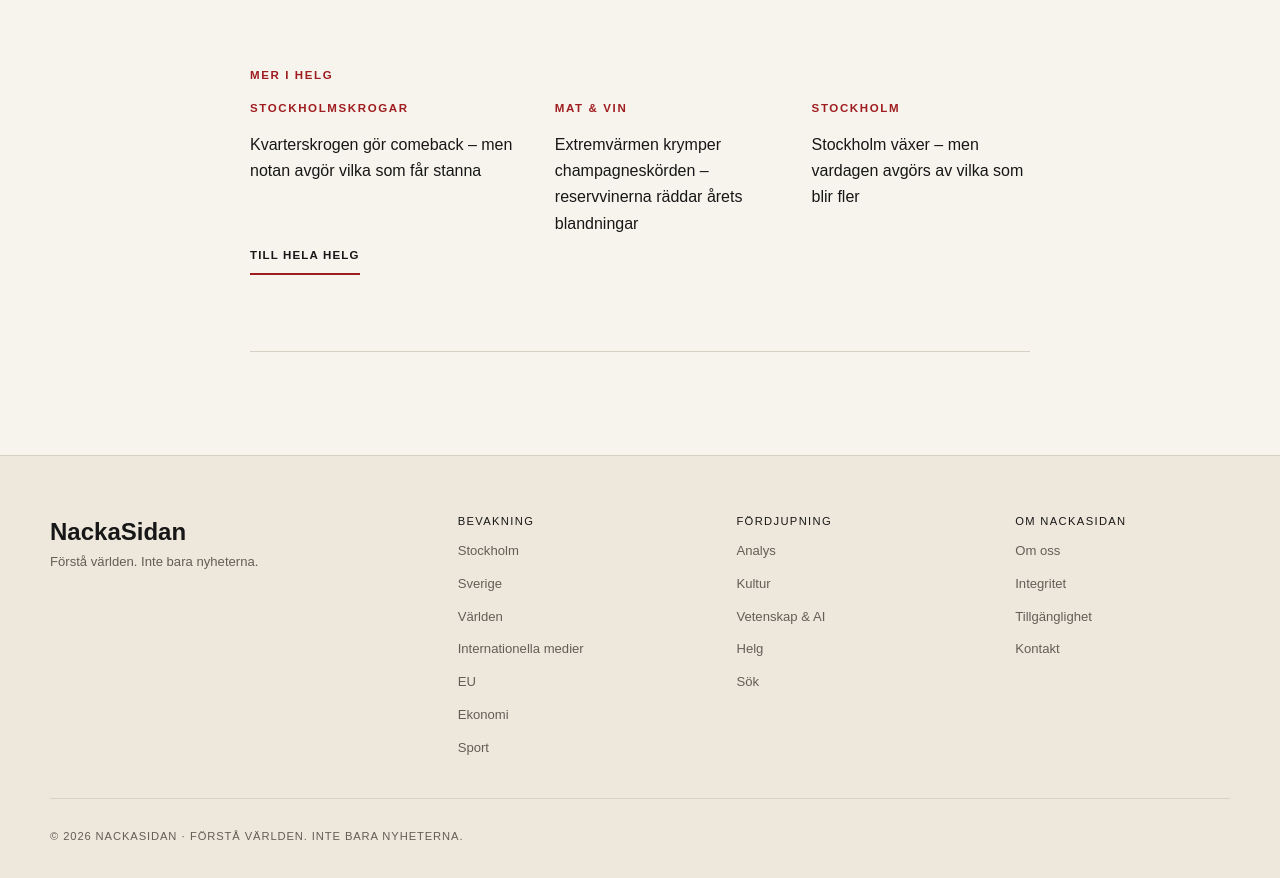
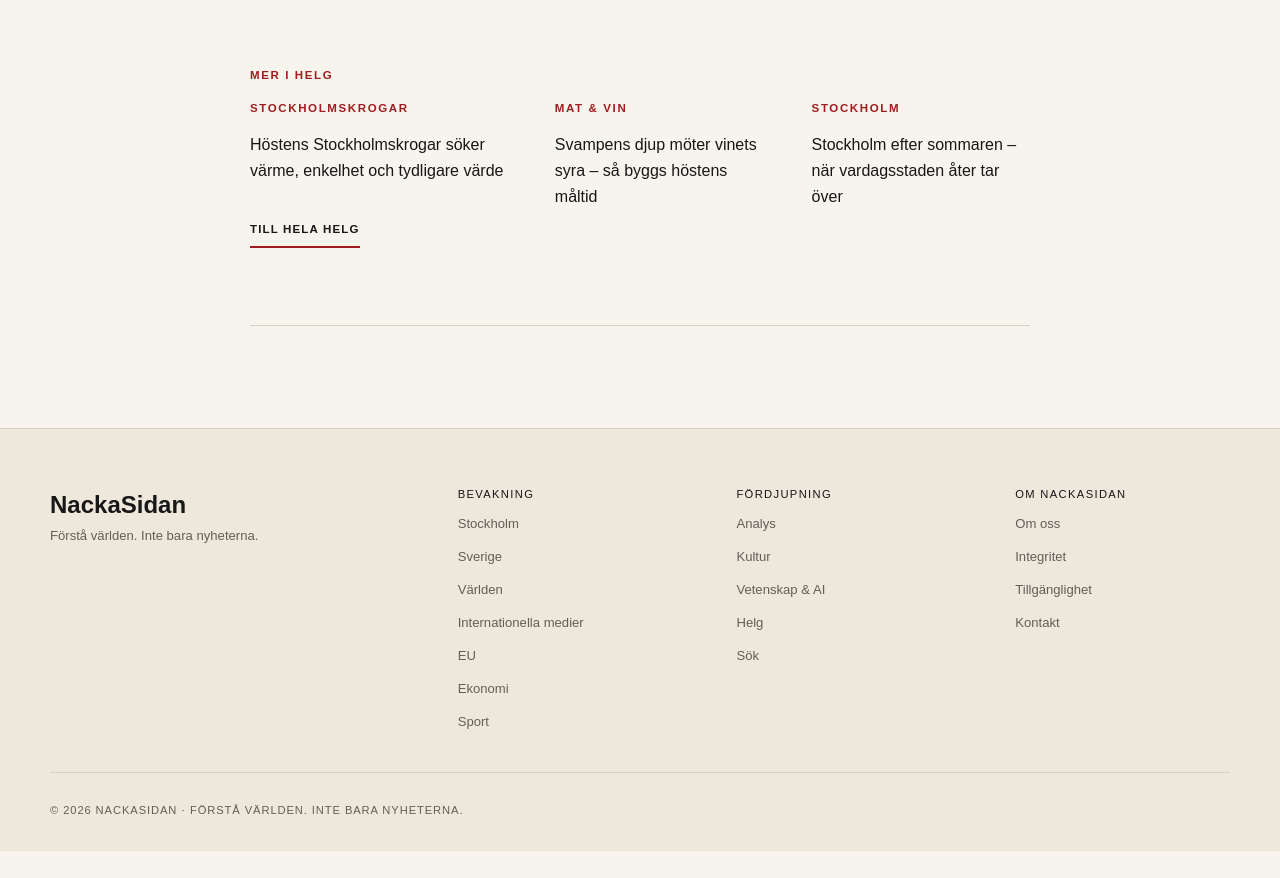
Before and after one commit to Djurgarden2019/NackaSidan-2026, a Next.js app: page /helg/ai-i-operationssalen in a window 1280 px wide. Shown: the part 3900-4778 px from the top of the page. After the commit the page ends 4751 px from the top, so only its background shows below. Built offline with nearby package versions, Linux system fonts and the light colour scheme.

Commit message:
Gör den nya Helg-utgåvans artiklar läsbara

```diff
--- a/app/helg/[slug]/page.tsx
+++ b/app/helg/[slug]/page.tsx
@@ -3,12 +3,13 @@ import Link from 'next/link';
 import { notFound } from 'next/navigation';
 import { weekendArticles } from '../../../content/weekend';
 import { weekendPermanentArticles } from '../../../content/weekendPermanent';
+import { weekendCurrentArticles } from '../../../content/weekendCurrent';
 import { weekendDeepDives } from '../../../content/weekendDeepDives';
 import { weekendDoubleExtensions } from '../../../content/weekendDoubleExtensions';
 import { weekendFinalExtensions } from '../../../content/weekendFinalExtensions';
 
 type PageProps = { params: Promise<{ slug: string }> };
-const allWeekendArticles = [...weekendPermanentArticles, ...weekendArticles];
+const allWeekendArticles = [...weekendCurrentArticles, ...weekendPermanentArticles, ...weekendArticles];
 const allBySlug = Object.fromEntries(allWeekendArticles.map(article => [article.slug, article]));
 
 export function generateStaticParams() { return allWeekendArticles.map(({ slug }) => ({ slug })); }
@@ -16,7 +17,7 @@ export async function generateMetadata({ params }: PageProps): Promise<Metadata>
 
 export default async function WeekendArticlePage({ params }: PageProps) {
  const { slug } = await params; const article = allBySlug[slug]; if (!article) notFound();
- const related = weekendPermanentArticles.filter(item => item.slug !== slug).slice(0, 3);
+ const related = weekendCurrentArticles.filter(item => item.slug !== slug).slice(0, 3);
  const deepDive = weekendDeepDives[slug];
  const doubleExtension = weekendDoubleExtensions[slug];
  const finalExtension = weekendFinalExtensions[slug];
```
